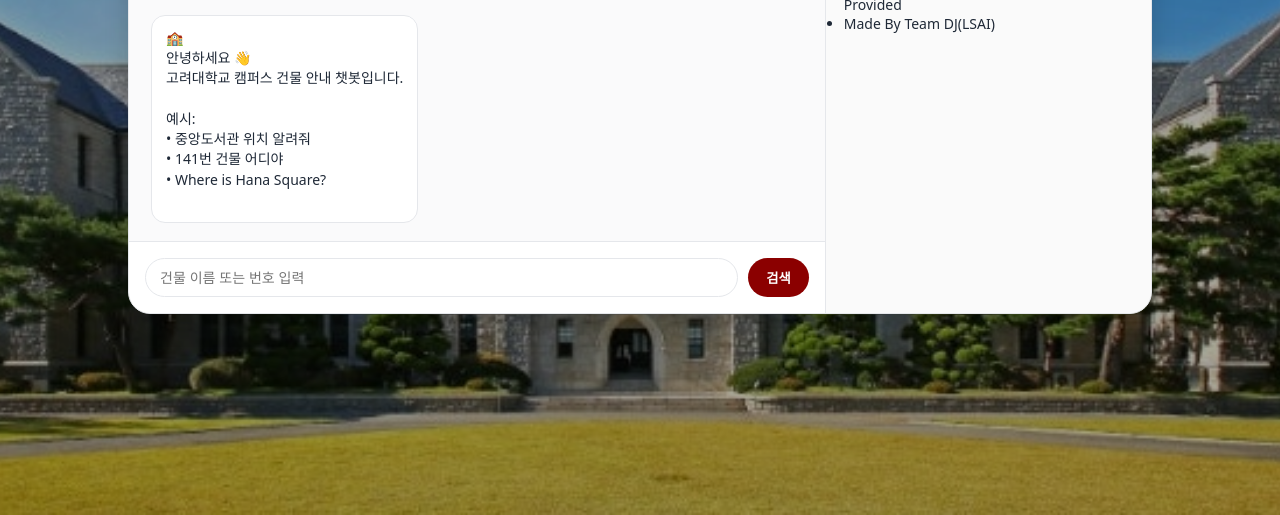
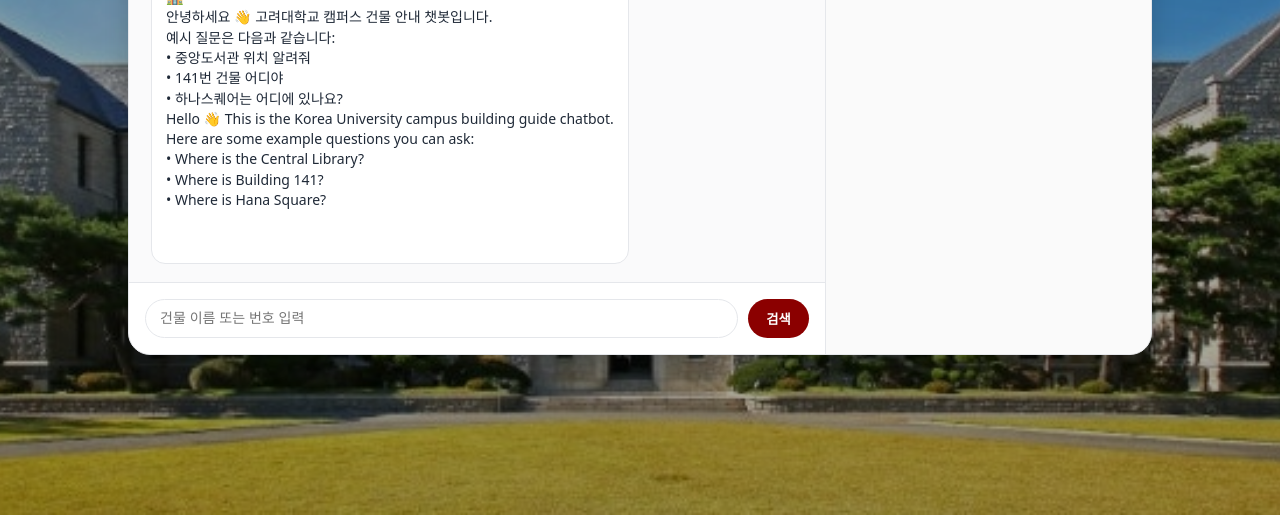
Before and after one commit to jangjun77777/ku-building-finder-frontend, a plain HTML site: page index.html in a window 1280 px wide. Shown: the part 285-800 px from the top of the page. Drawn offline with Linux system fonts and the light colour scheme.

Commit message:
Fix HTML encoding issues in index.html

```diff
--- a/index.html
+++ b/index.html
@@ -181,13 +181,17 @@
       <div id="chat" class="chat">
         <div class="bubble-row bot">
           <div class="bubble bot">
-안녕하세요 👋
-고려대학교 캠퍼스 건물 안내 챗봇입니다.
-
-예시:
+안녕하세요 👋 고려대학교 캠퍼스 건물 안내 챗봇입니다.
+예시 질문은 다음과 같습니다:
 • 중앙도서관 위치 알려줘
 • 141번 건물 어디야
+• 하나스퀘어는 어디에 있나요?
+Hello 👋 This is the Korea University campus building guide chatbot.
+Here are some example questions you can ask:
+• Where is the Central Library?
+• Where is Building 141?
 • Where is Hana Square?
+
           </div>
         </div>
       </div>
```
